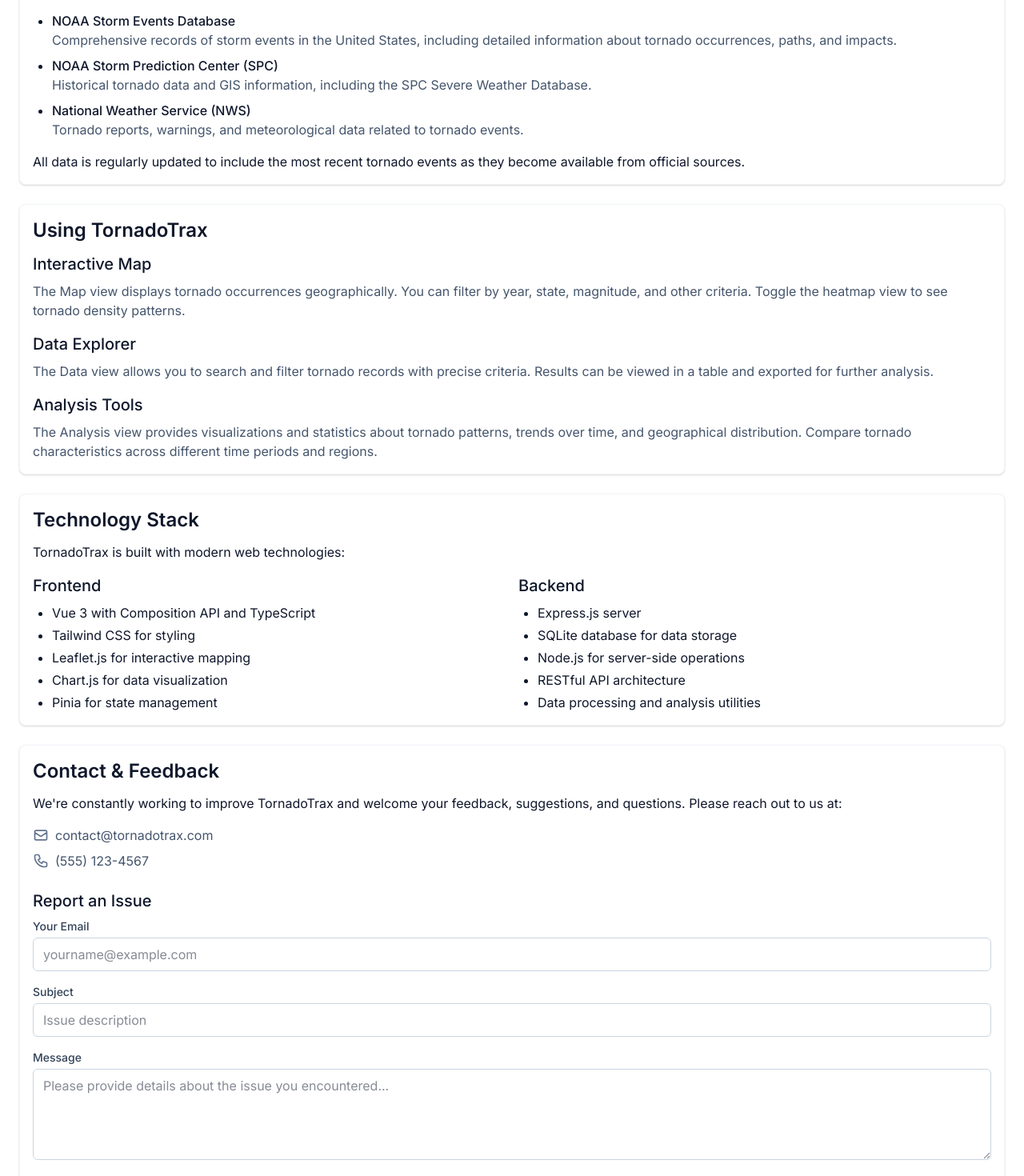
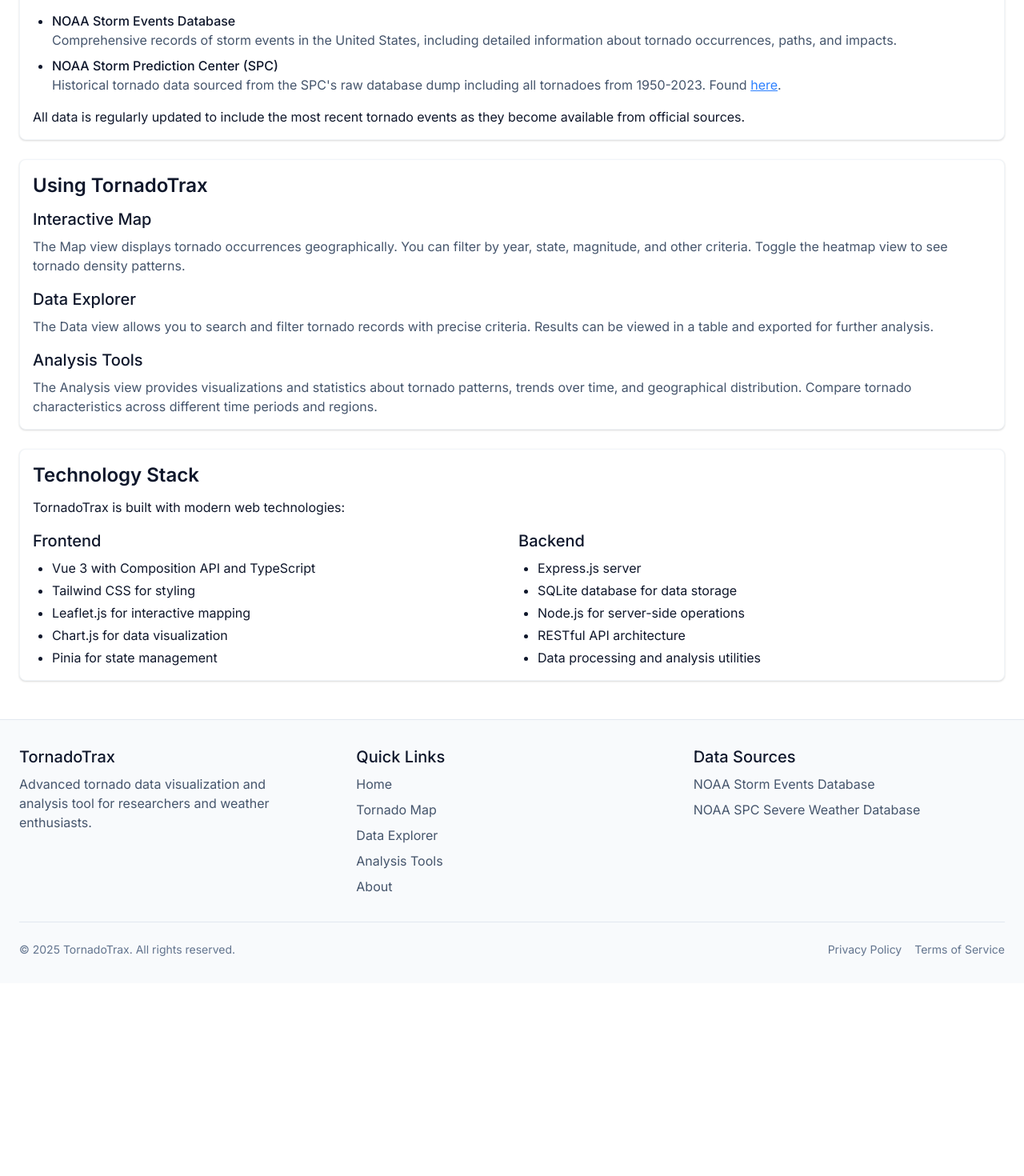
Before and after one commit to nodesleep/tornadotrax, a Vue app: page /about in a window 1280 px wide. Shown: the part 500-1970 px from the top of the page at 80% size. After the commit the page ends 1729 px from the top, so only its background shows below. Built offline with nearby package versions, Linux system fonts and the light colour scheme.

Commit message:
Removed placeholder text from AboutView

```diff
--- a/src/views/AboutView.vue
+++ b/src/views/AboutView.vue
@@ -42,15 +42,14 @@
         <li>
           <span class="font-medium">NOAA Storm Prediction Center (SPC)</span>
           <p class="text-primary-600">
-            Historical tornado data and GIS information, including the SPC
-            Severe Weather Database.
-          </p>
-        </li>
-        <li>
-          <span class="font-medium">National Weather Service (NWS)</span>
-          <p class="text-primary-600">
-            Tornado reports, warnings, and meteorological data related to
-            tornado events.
+            Historical tornado data sourced from the SPC's raw database dump
+            including all tornadoes from 1950-2023. Found
+            <a
+              href="https://www.spc.noaa.gov/wcm/data/1950-2023_all_tornadoes.csv"
+              target="_blank"
+              class="text-blue-500 underline"
+              >here</a
+            >.
           </p>
         </li>
       </ul>
@@ -123,125 +122,6 @@
         </div>
       </div>
     </div>
-
-    <div class="card">
-      <h2 class="text-xl font-semibold mb-4">Contact & Feedback</h2>
-      <p class="mb-4">
-        We're constantly working to improve TornadoTrax and welcome your
-        feedback, suggestions, and questions. Please reach out to us at:
-      </p>
-
-      <div class="flex items-center mb-2">
-        <svg
-          xmlns="http://www.w3.org/2000/svg"
-          class="h-5 w-5 text-primary-500 mr-2"
-          fill="none"
-          viewBox="0 0 24 24"
-          stroke="currentColor"
-        >
-          <path
-            stroke-linecap="round"
-            stroke-linejoin="round"
-            stroke-width="2"
-            d="M3 8l7.89 5.26a2 2 0 002.22 0L21 8M5 19h14a2 2 0 002-2V7a2 2 0 00-2-2H5a2 2 0 00-2 2v10a2 2 0 002 2z"
-          />
-        </svg>
-        <span class="text-primary-600">contact@tornadotrax.com</span>
-      </div>
-
-      <div class="flex items-center">
-        <svg
-          xmlns="http://www.w3.org/2000/svg"
-          class="h-5 w-5 text-primary-500 mr-2"
-          fill="none"
-          viewBox="0 0 24 24"
-          stroke="currentColor"
-        >
-          <path
-            stroke-linecap="round"
-            stroke-linejoin="round"
-            stroke-width="2"
-            d="M3 5a2 2 0 012-2h3.28a1 1 0 01.948.684l1.498 4.493a1 1 0 01-.502 1.21l-2.257 1.13a11.042 11.042 0 005.516 5.516l1.13-2.257a1 1 0 011.21-.502l4.493 1.498a1 1 0 01.684.949V19a2 2 0 01-2 2h-1C9.716 21 3 14.284 3 6V5z"
-          />
-        </svg>
-        <span class="text-primary-600">(555) 123-4567</span>
-      </div>
-
-      <div class="mt-6">
-        <h3 class="text-lg font-medium mb-3">Report an Issue</h3>
-        <form @submit.prevent="submitForm" class="space-y-4">
-          <div>
-            <label
-              for="email"
-              class="block text-sm font-medium text-primary-700 mb-1"
-              >Your Email</label
-            >
-            <input
-              id="email"
-              v-model="form.email"
-              type="email"
-              class="input"
-              placeholder="yourname@example.com"
-              required
-            />
-          </div>
-
-          <div>
-            <label
-              for="subject"
-              class="block text-sm font-medium text-primary-700 mb-1"
-              >Subject</label
-            >
-            <input
-              id="subject"
-              v-model="form.subject"
-              type="text"
-              class="input"
-              placeholder="Issue description"
-              required
-            />
-          </div>
-
-          <div>
-            <label
-              for="message"
-              class="block text-sm font-medium text-primary-700 mb-1"
-              >Message</label
-            >
-            <textarea
-              id="message"
-              v-model="form.message"
-              rows="4"
-              class="input"
-              placeholder="Please provide details about the issue you encountered..."
-              required
-            ></textarea>
-          </div>
-
-          <div>
-            <button
-              type="submit"
-              class="btn btn-primary"
-              :disabled="isSubmitting"
-            >
-              <span
-                v-if="isSubmitting"
-                class="inline-block animate-spin h-4 w-4 border-t-2 border-b-2 border-white rounded-full mr-2"
-              ></span>
-              Submit
-            </button>
-          </div>
-        </form>
-
-        <div
-          v-if="formSubmitted"
-          class="mt-4 p-3 bg-green-50 text-green-700 rounded-md"
-        >
-          Thank you for your feedback! We'll review your report and get back to
-          you soon.
-        </div>
-      </div>
-    </div>
   </div>
 </template>
 
```
